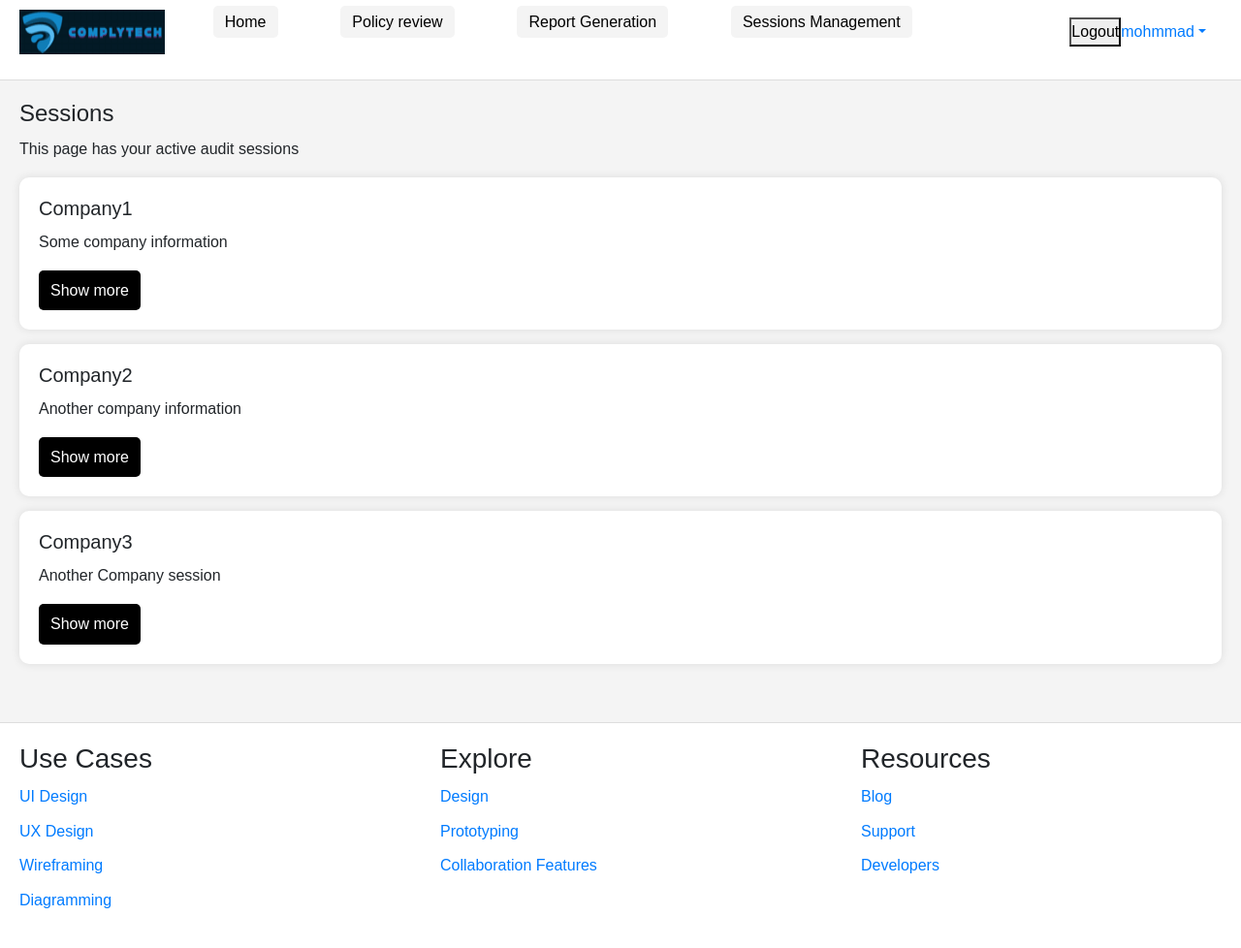
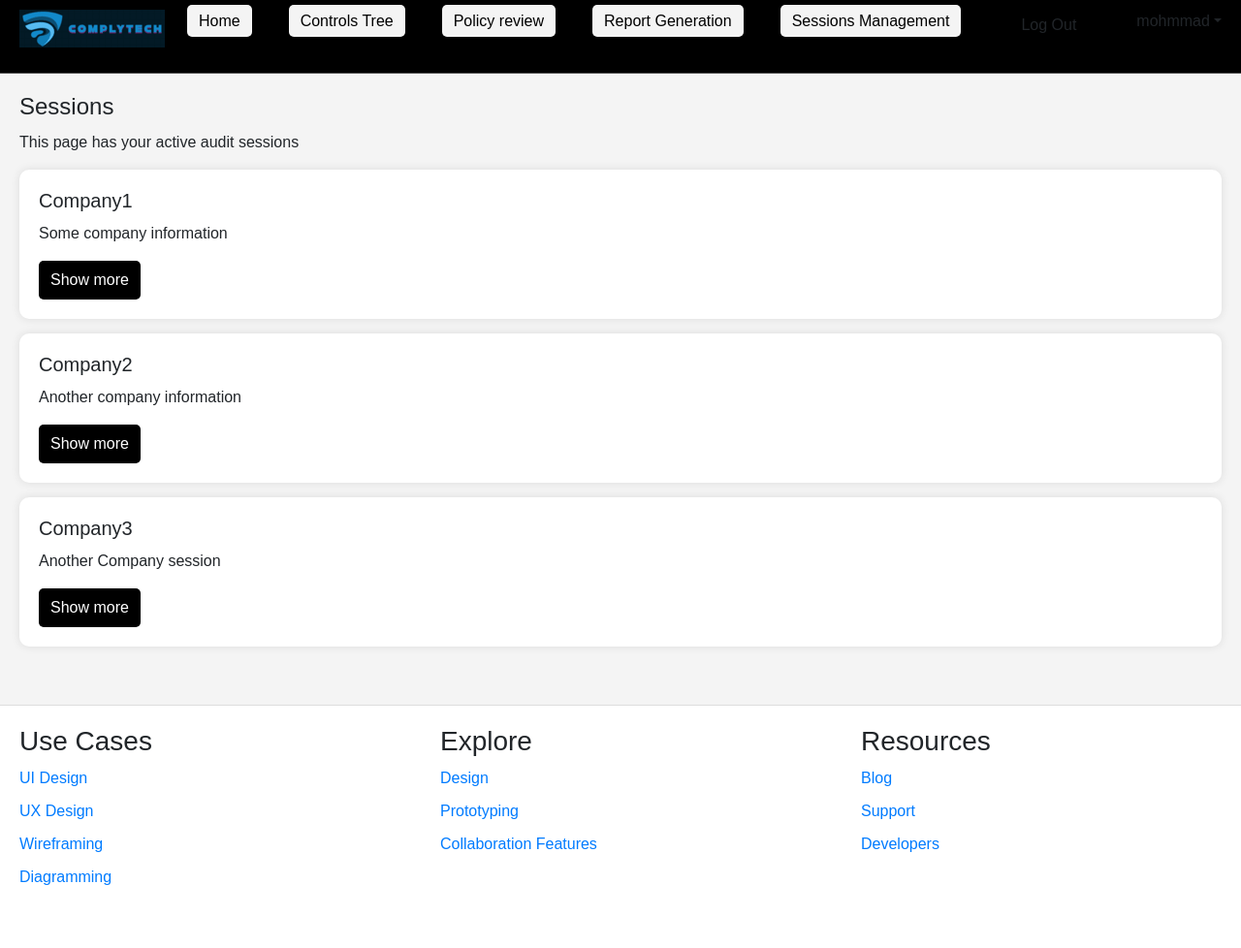
Before and after one commit to Mohmmadalhussen1/FinalProject, a Django app: page /sessions_page/ in a window 1280 px wide. Shown: the whole page at 97% size. After the commit the page ends 913 px from the top, so only its background shows below. Run offline with Django 4.2, Linux system fonts and the light colour scheme; a user stored in the database is signed in; some libraries are stand-ins or nearby versions.

Commit message:
change 3

```diff
--- a/final/main_app/templates/main_app/home_page.html
+++ b/final/main_app/templates/main_app/home_page.html
@@ -1,9 +1,16 @@
 {% load static %}
 <!DOCTYPE html>
-<link rel="stylesheet" href="https://cdn.jsdelivr.net/npm/bootstrap@4.0.0/dist/css/bootstrap.min.css" integrity="sha384-Gn5384xqQ1aoWXA+058RXPxPg6fy4IWvTNh0E263XmFcJlSAwiGgFAW/dAiS6JXm" crossorigin="anonymous">
-<script src="https://code.jquery.com/jquery-3.2.1.slim.min.js" integrity="sha384-KJ3o2DKtIkvYIK3UENzmM7KCkRr/rE9/Qpg6aAZGJwFDMVNA/GpGFF93hXpG5KkN" crossorigin="anonymous"></script>
-<script src="https://cdn.jsdelivr.net/npm/popper.js@1.12.9/dist/umd/popper.min.js" integrity="sha384-ApNbgh9B+Y1QKtv3Rn7W3mgPxhU9K/ScQsAP7hUibX39j7fakFPskvXusvfa0b4Q" crossorigin="anonymous"></script>
-<script src="https://cdn.jsdelivr.net/npm/bootstrap@4.0.0/dist/js/bootstrap.min.js" integrity="sha384-JZR6Spejh4U02d8jOt6vLEHfe/JQGiRRSQQxSfFWpi1MquVdAyjUar5+76PVCmYl" crossorigin="anonymous"></script>
+<link rel="stylesheet" href="https://cdn.jsdelivr.net/npm/bootstrap@4.0.0/dist/css/bootstrap.min.css"
+    integrity="sha384-Gn5384xqQ1aoWXA+058RXPxPg6fy4IWvTNh0E263XmFcJlSAwiGgFAW/dAiS6JXm" crossorigin="anonymous">
+<script src="https://code.jquery.com/jquery-3.2.1.slim.min.js"
+    integrity="sha384-KJ3o2DKtIkvYIK3UENzmM7KCkRr/rE9/Qpg6aAZGJwFDMVNA/GpGFF93hXpG5KkN"
+    crossorigin="anonymous"></script>
+<script src="https://cdn.jsdelivr.net/npm/popper.js@1.12.9/dist/umd/popper.min.js"
+    integrity="sha384-ApNbgh9B+Y1QKtv3Rn7W3mgPxhU9K/ScQsAP7hUibX39j7fakFPskvXusvfa0b4Q"
+    crossorigin="anonymous"></script>
+<script src="https://cdn.jsdelivr.net/npm/bootstrap@4.0.0/dist/js/bootstrap.min.js"
+    integrity="sha384-JZR6Spejh4U02d8jOt6vLEHfe/JQGiRRSQQxSfFWpi1MquVdAyjUar5+76PVCmYl"
+    crossorigin="anonymous"></script>
 <html lang="en">
 
 <head>
@@ -22,23 +29,29 @@
             <ul>
                 <img src={% static '/images/logo.png' %} alt="Logo" class="logo">
                 <li><a href="{% url 'main_app:home_page' %}">Home</a></li>
+                <li><a href="{% url 'main_app:tree' %}">Controls Tree</a></li>
+
+
+                {% if request.user.is_authenticated%}
                 <li><a href="{% url 'main_app:policy_review' %}">Policy review</a></li>
                 <li><a href="{% url 'main_app:report_generation_page' %}">Report Generation</a></li>
                 <li><a href="{% url 'main_app:sessions_page' %}">Sessions Management</a></li>
-
-
-                {% if request.user.is_authenticated%}
-                <a class="nav-link nav-profile d-flex align-items-center pe-0" href="#" data-bs-toggle="dropdown">
-                    <i class="bi bi-people"></i>
-                    <form id="homepage" action="{% url 'main_app:signout_page' %}" method="get">
-                        <button class="login">Logout</button>
-                        <span class="d-none d-md-block dropdown-toggle pe-0">{{request.user.username}}</span>
+                    <li>
+                        <a class="dropdown-item d-flex align-items-center" href={% url 'main_app:signout_page' %}>
+                            <i class="bi bi-box-arrow-right"></i>
+                            <span>Log Out</span>
+                        </a>
+                    </li>
+                    <span class="d-none d-md-block dropdown-toggle pe-0">{{request.user.username}}</span>
 
                 </a>
                 {% else %}
-                <form id="homepage"action="{% url 'main_app:login_page' %}" method="get">
-                    <button class="login">Login/Sign Up</button>
-                </form>
+                <li>
+                    <a class="dropdown-item d-flex align-items-center" href={% url 'main_app:login_page' %}>
+                        <i class="bi bi-box-arrow-right"></i>
+                        <span>Sign Up/Login</span>
+                    </a>
+                </li>
 
 
                 {% endif %}
@@ -69,14 +82,18 @@
 
             <div class="our-services">
                 <h3>Our Services</h3>
-                <div class="card" style="width: 18rem;">
-                    <img class="card-img-top" src="..." alt="Card image cap">
-                    <div class="card-body">
-                      <p class="card-text">Some quick example text to build on the card title and make up the bulk of the card's content.</p>
+
+                <ul>
+
+                    <div class="card" style="width: 18rem;">
+                        <img class="card-img-top" src="..." alt="Card image cap">
+                        <div class="card-body">
+                            <p class="card-text">
+                                <li><strong>Audit Case Management:</strong> Manage and comply with multiple companies.
+                                </li>
+                            </p>
+                        </div>
                     </div>
-                  </div>
-                <ul>
-                    <li><strong>Audit Case Management:</strong> Manage and comply with multiple companies.</li>
                     <li><strong>NCA Tree:</strong> Virtualizing and simplifying the audit process.</li>
                     <li><strong>Recommendation:</strong> Recommended actions and tools for compliance.</li>
                 </ul>
--- a/final/main_app/templates/main_app/sessions_page.html
+++ b/final/main_app/templates/main_app/sessions_page.html
@@ -75,14 +75,13 @@
 
     body {
         font-family: Arial, sans-serif;
-    line-height: 1.6;
         background-color: #f4f4f4;
     }
 
     header {
-    background-color: white;
+        background-color: rgb(0, 0, 0);
         padding: 10px 20px;
-    border-bottom: 1px solid #ddd;
+        border-bottom: 1px solid #535353;
     }
 
     nav ul {
@@ -95,7 +94,8 @@
         margin-right: 15px;
     }
 
-nav ul li a, .logout {
+    nav ul li a,
+    .login {
         text-decoration: none;
         color: black;
         padding: 8px 12px;
@@ -103,11 +103,22 @@
         border: none;
         background-color: #f4f4f4;
         cursor: pointer;
+        border-color: 1px solid #ffffff;
     }
 
-.logout {
-    background-color: black;
-    color: white;
+    .login {
+        text-decoration: none;
+        color: black;
+        padding: 8px 12px;
+        border-radius: 5px;
+        border: none;
+        background-color: #f4f4f4;
+        cursor: pointer;
+        border-color: 1px solid #ffffff
+    }
+
+    main {
+        padding: 20px;
     }
 
 main {
--- a/final/main_app/urls.py
+++ b/final/main_app/urls.py
@@ -12,5 +12,6 @@
     path('tree/', views.tree_page, name='tree'),
     path('', views.home_page, name='home_page'),
     path('signout/', views.signout_page, name='signout_page'),
+    path("profile_page/", views.profile_page, name="profile_page"),
 
 ]
--- a/final/main_app/views.py
+++ b/final/main_app/views.py
@@ -76,3 +76,10 @@
 def signout_page(request):
     logout(request)
     return redirect('main_app:login_page')  # Redirect to login page after sign out
+
+def profile_page(request:HttpRequest):
+
+        #Show each  data inside the model in thier ID
+
+
+    return render(request, 'main_app/user_details.html')
```
Also changed, not shown: final/main_app/templates/main_app/policy_review.html (+8 -2 lines), final/main_app/templates/main_app/user_details.html (added, +93 -0 lines), final/db.sqlite3. Lines whose indentation alone changed are shown as unchanged.
